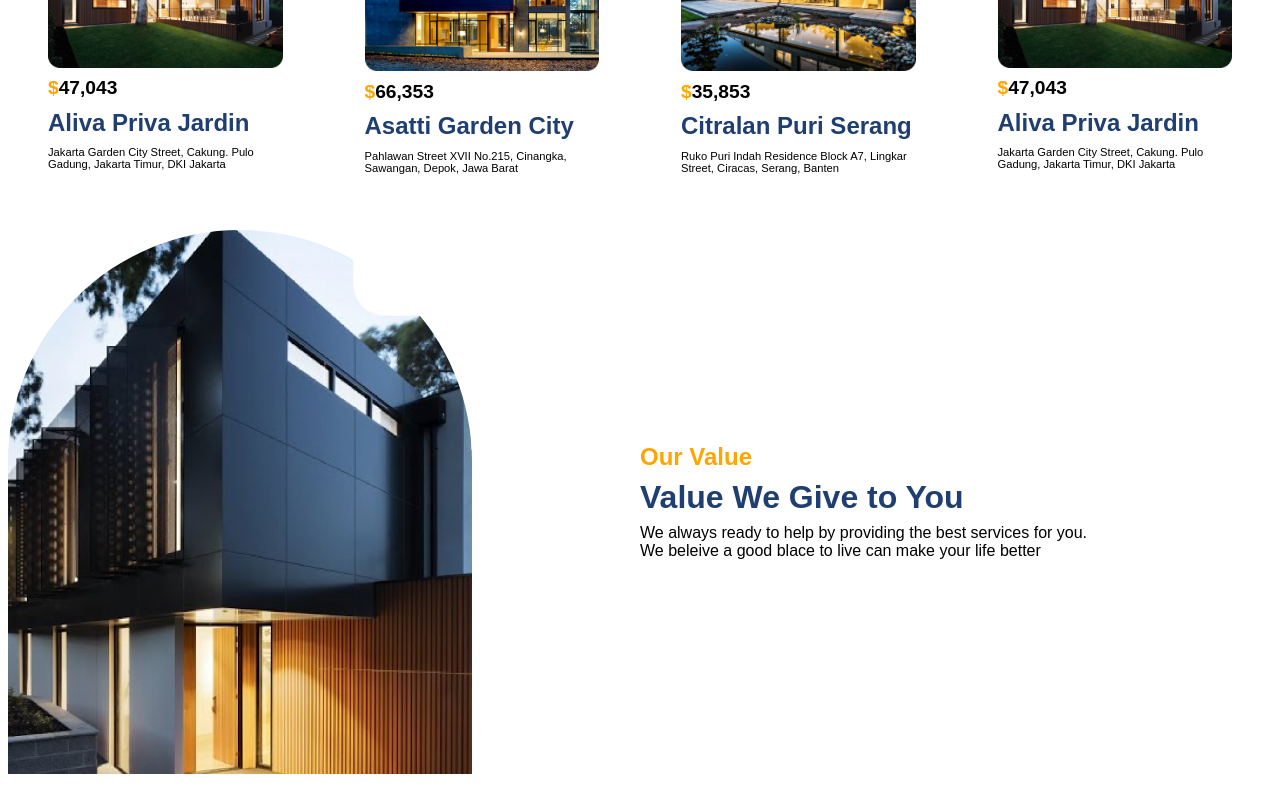
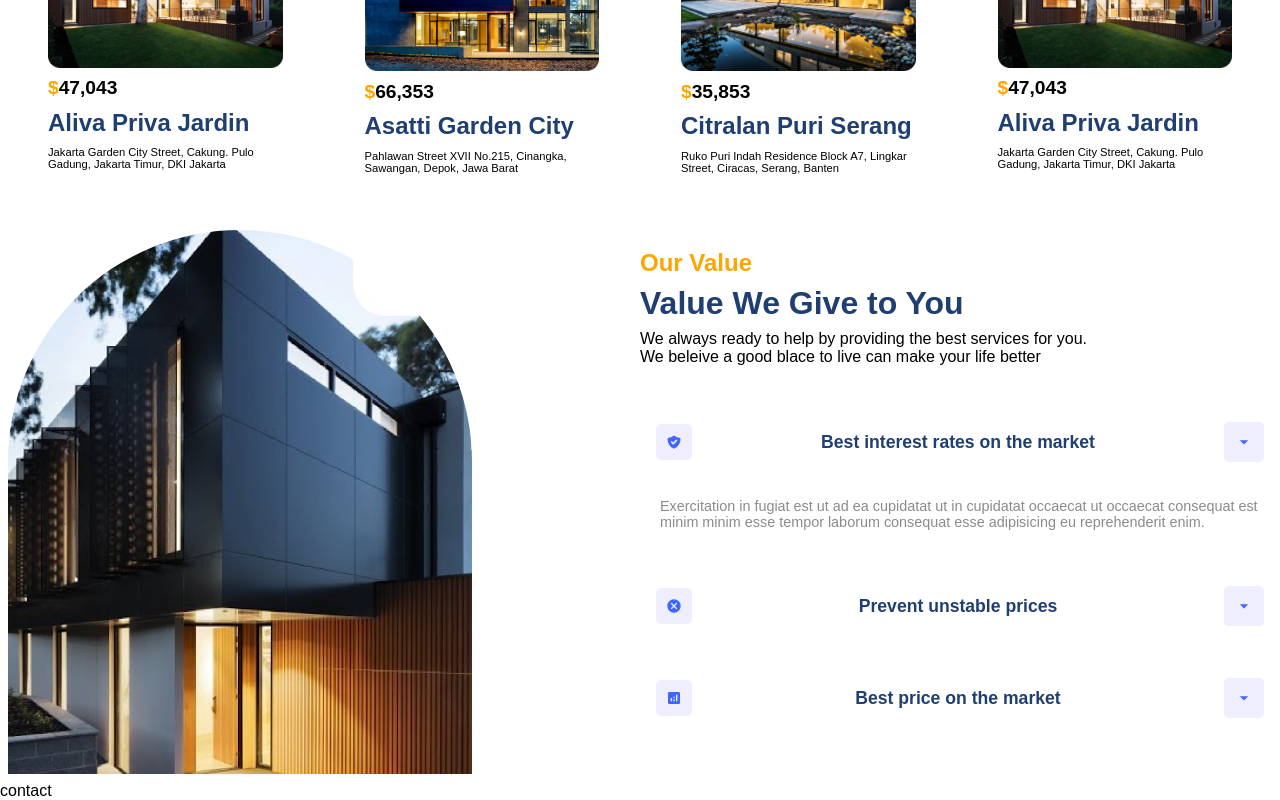
Before and after one commit to wgkgayani/ReactJS_Project, a React (Vite) app: page / in a window 1280 px wide. Shown: the part 948-1748 px from the top of the page. Built offline with nearby package versions, Linux system fonts and the light colour scheme.

Commit message:
Add files via upload
add new featuers

```diff
--- a/src/App.jsx
+++ b/src/App.jsx
@@ -4,6 +4,7 @@
 import companies from "./components/companies/companies";
 import Residencies from './components/Residencies/Residencies';
 import Value from "./components/Value/Value";
+import Contact from "./components/Contact/Contact";
 function App() {
 
   return (
@@ -16,6 +17,7 @@
       <conpanies/>
       <Residencies/>
       <Value/>
+      <Contact/>
     </div>
   );
 }
--- /dev/null
+++ b/src/components/Contact/Contact.jsx
@@ -0,0 +1,9 @@
+import React from 'react' ;
+import './Contact.css'
+const Contact = () => {
+    return (
+        <div>contact</div>
+    );
+};
+
+export default Contact;
--- a/src/components/Residencies/Residencies.jsx
+++ b/src/components/Residencies/Residencies.jsx
@@ -45,5 +45,6 @@
         <button onClick={()=> swiper.slidePrev()}>&lt;</button>
         <button onClick={()=> swiper.slideNext()}>&gt;</button>
     </div>
+
 );
 };
--- a/src/components/Value/Value.css
+++ b/src/components/Value/Value.css
@@ -7,3 +7,36 @@
 .v-right{
     gap: 0.5rem;
 }
+.accordion{
+    margin-top: 2rem;
+    border: none;
+}
+.accordionItem{
+    background: white;
+    border: 0.8px sold rgba(128, 128, 128, 0.143);
+    border-radius: 8px;
+    overflow: hidden;
+    margin-bottom: 20px;
+}
+.accordionItem.expanded{
+    box-shadow: black;
+    border-radius: 6px;
+}
+.accordionButton{
+    background: white;
+    padding: 1rem;
+    width: 100%;
+    justify-content: space-between;
+    cursor: pointer;
+}
+.icon{
+    padding: 10px;
+    background: #eeeeff;
+    border-radius: 5px;
+}
+.icon svg{
+    fill :var(--blue)
+}
+.accordionButton .primaryText{
+    font-size: 1.1rem;
+}
--- a/src/components/Value/Value.jsx
+++ b/src/components/Value/Value.jsx
@@ -1,4 +1,4 @@
-import React from "react";
+import React, { useState } from "react";
 import {
     Accordion,
     AccordionItem,
@@ -10,11 +10,13 @@
 import "react-accessible-accordion/dist/fancy-example.css";
 import { MdOutlineArrowDropDown } from "react-icons/md";
 import './Value.css'
+import data from '../../utils/accordion'
 
 const Value = () => {
     return (
         <section className="v-wrapper">
             <div className="padding innerWidth flexCenter v-container">
+                <br /><br /><br />
                  {/* lift side*/}
                  <div className="v-left">
                     <div className="image-container">
@@ -27,11 +29,56 @@
                     <span className="orangeText">Our Value</span>
                     <span className="primaryText">Value We Give to You</span>
                     <span className="seconderyText">
+
                         We always ready to help by providing the best services for you.
                         <br />
                         We beleive a good blace to live can make your life better
                     </span>
-                 </div>
+
+                    <Accordion
+                    className="accordion"
+                    allowMultipleExpanded={false}
+                    preExpanded={[0]}
+                    >
+                    {
+                        data.map((item, i)=>{
+                            const [className, setClassName ] = useState(null)
+                            return (
+                                <AccordionItem className= {'accordionItem $(className)'} key={i} uuid={i}>
+                                <AccordionItemHeading>
+                                    <AccordionItemButton className="flexCenter accordionButton">
+
+                                        <AccordionItemState>
+                                            {({expanded})=> expanded
+                                            ? setClassName("expanded")
+                                            : setClassName("collapsed")
+                                            }
+
+                                        </AccordionItemState>
+
+                                        <div className="flexCenter icon">{item.icon}</div>
+                                        <span className="primaryText">
+                                            {item.heading}
+                                        </span>
+                                        <div className="flexCenter icon">
+                                            <MdOutlineArrowDropDown size={20}/>
+                                        </div>
+                                    </AccordionItemButton>
+                                </AccordionItemHeading>
+
+                                <AccordionItemPanel>
+                                    <p className="secondaryText">{item.detail}</p>
+                                </AccordionItemPanel>
+                                </AccordionItem>
+
+
+                            );
+
+                        })
+                    }
+
+                    </Accordion>
+                </div>
             </div>
         </section>
     )
```
Also changed, not shown: src/components/Contact/Contact.css (added).
